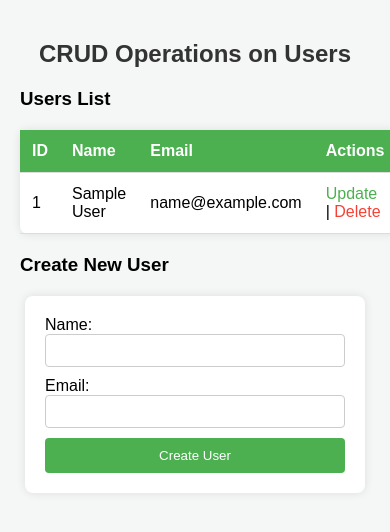
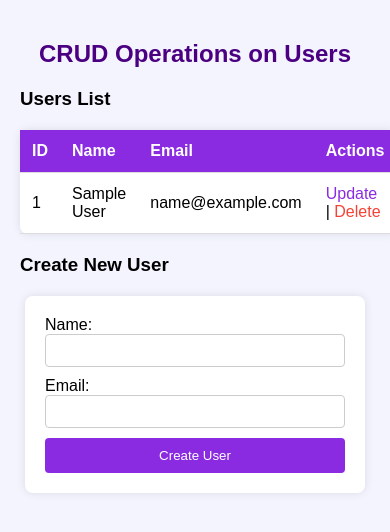
Before and after one commit to SilentBladeee/225033432-Dilinila, a PHP site: page / in a window 390 px wide. Shown: the top 532 px of the page. Run offline with PHP 8.4, Linux system fonts and the light colour scheme; tables that the repository leaves empty or names only in its code hold one stand-in row (values such as "Sample post").

Commit message:
phonebook

```diff
--- a/myfirstdatabase/index.php
+++ b/myfirstdatabase/index.php
@@ -15,7 +15,7 @@ $result = $conn->query($sql);
     <style>
         body {
             font-family: Arial, sans-serif;
-            background-color: #f4f7f6;
+            background-color: #f4f4ff;
             margin: 0;
             padding: 0;
         }
@@ -23,7 +23,7 @@ $result = $conn->query($sql);
         h2 {
             text-align: center;
             margin-top: 20px;
-            color: #333;
+            color: #4B0082;
         }
 
         table {
@@ -42,12 +42,12 @@ $result = $conn->query($sql);
         }
 
         table th {
-            background-color: #4CAF50;
+            background-color: #8A2BE2;
             color: white;
         }
 
         table tr:hover {
-            background-color: #f1f1f1;
+            background-color: #f4e8ff;
         }
 
         form {
@@ -69,7 +69,7 @@ $result = $conn->query($sql);
         }
 
         form input[type="submit"] {
-            background-color: #4CAF50;
+            background-color: #8A2BE2;
             color: white;
             border: none;
             padding: 10px 20px;
@@ -79,13 +79,21 @@ $result = $conn->query($sql);
         }
 
         form input[type="submit"]:hover {
-            background-color: #45a049;
+            background-color: #6A0DAD;
         }
 
         .container {
             max-width: 900px;
             margin: 0 auto;
             padding: 20px;
+        }
+
+        a {
+            color: #8A2BE2;
+            text-decoration: none;
+        }
+        a:hover {
+            color: #6A0DAD;
         }
     </style>
 </head>
@@ -110,8 +118,8 @@ $result = $conn->query($sql);
             <td><?php echo $row['name']; ?></td>
             <td><?php echo $row['email']; ?></td>
             <td>
-                <a href="update.php?id=<?php echo $row['id']; ?>" style="color: #4CAF50; text-decoration: none;">Update</a> |
-                <a href="delete.php?id=<?php echo $row['id']; ?>" style="color: #F44336; text-decoration: none;">Delete</a>
+                <a href="update.php?id=<?php echo $row['id']; ?>">Update</a> |
+                <a href="delete.php?id=<?php echo $row['id']; ?>" style="color: #F44336;">Delete</a>
             </td>
         </tr>
         <?php } ?>
```
Also changed, not shown: phonebook/create.php (line endings or trailing spaces), phonebook/db.php (line endings or trailing spaces), phonebook/delete.php (line endings or trailing spaces), phonebook/read.php (line endings or trailing spaces), phonebook/update.php (line endings or trailing spaces).
